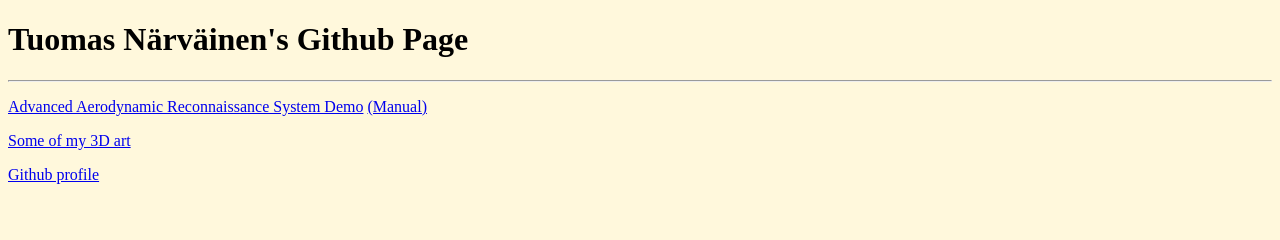
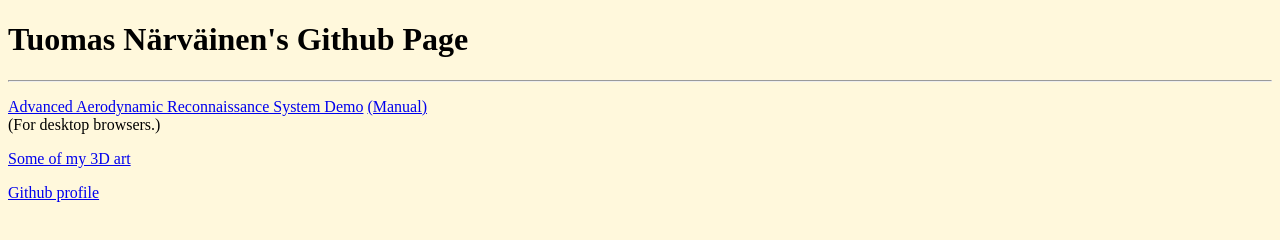
Before and after one commit to tuomasn/tuomasn.github.io, a plain HTML site: page index.html in a window 1280 px wide. Drawn offline with Linux system fonts and the light colour scheme.

Commit message:
Add note about desktop.

```diff
--- a/index.html
+++ b/index.html
@@ -18,7 +18,8 @@
 
 <p>
 <a href="/aars/index.html">Advanced Aerodynamic Reconnaissance System Demo</a>
-<a href="/aars/aars_manual.pdf">(Manual)</a>
+<a href="/aars/aars_manual.pdf">(Manual)</a><br>
+(For desktop browsers.)
 </p>
 
 <p>
```
